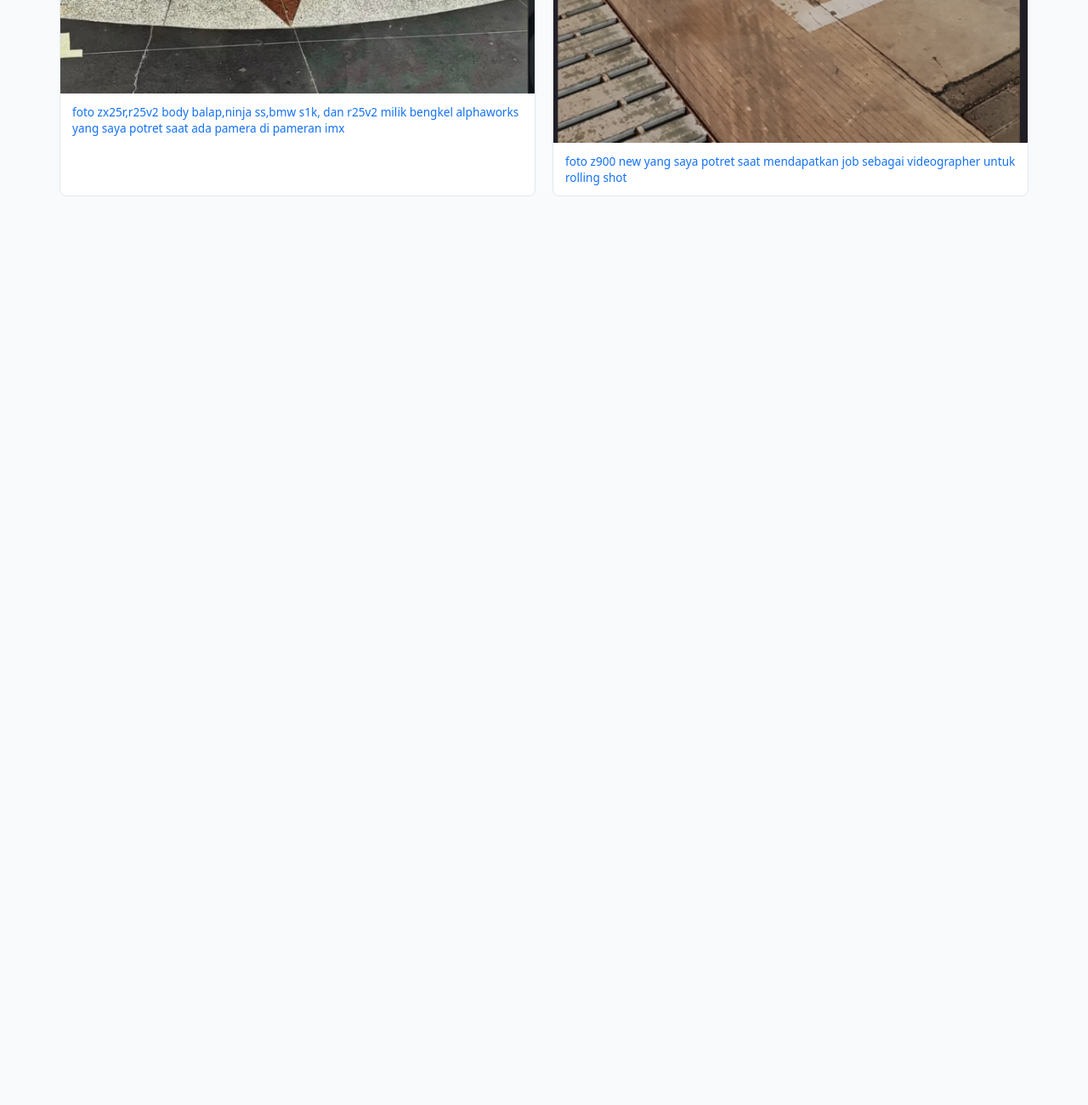
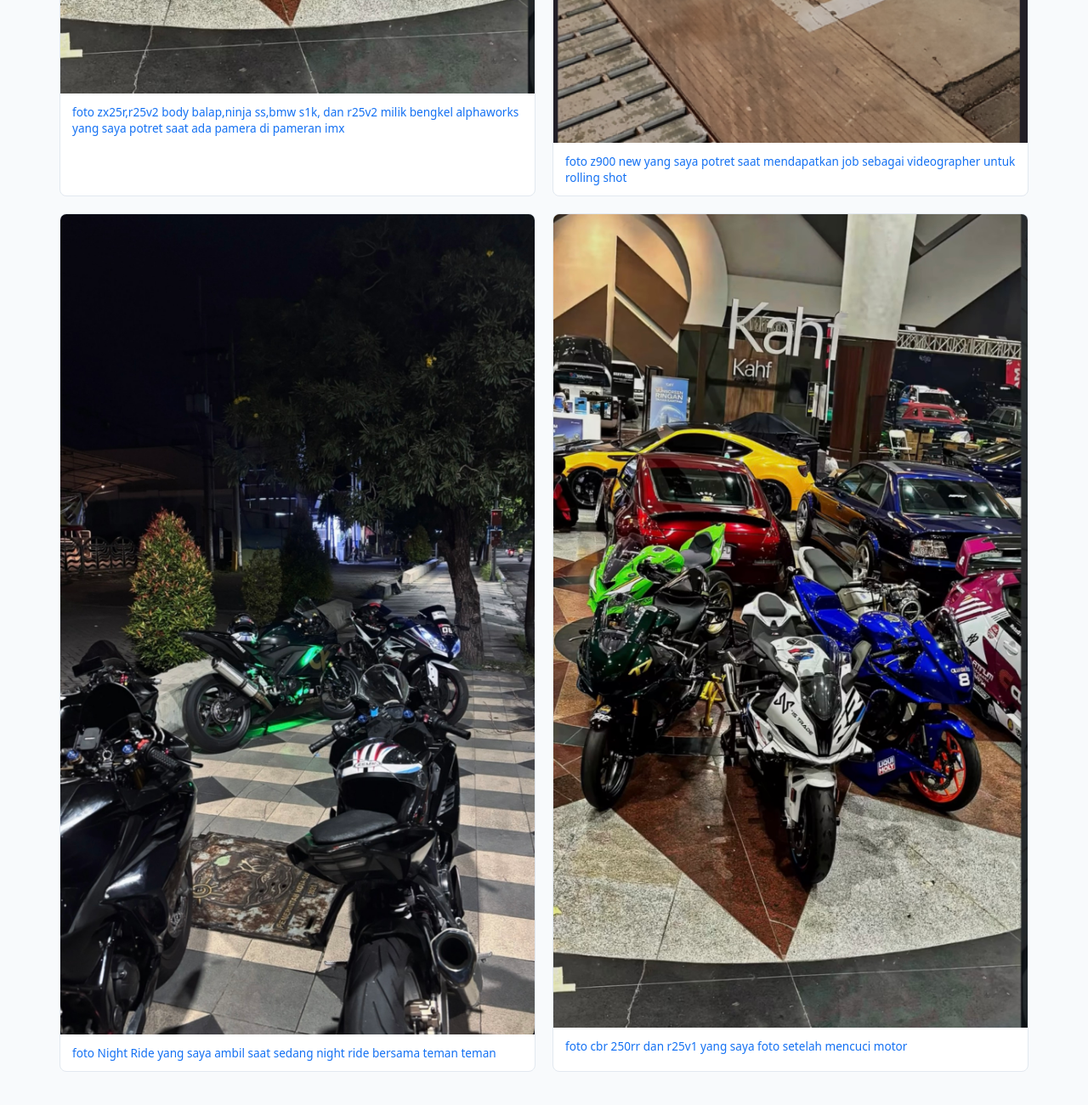
Before and after one commit to raphaellie16-afk/week-09, a plain HTML site: page index.html in a window 1280 px wide. Shown: the part 2032-3332 px from the top of the page at 85% size. Before the commit the page ends 2330 px from the top, so only its background shows below. Drawn offline with Linux system fonts and the light colour scheme.

Commit message:
Update index.html

```diff
--- a/index.html
+++ b/index.html
@@ -278,6 +278,15 @@
         <p>foto z900 new yang saya potret saat mendapatkan job sebagai videographer untuk rolling shot </p>
       </div>
 
+<div class="cardq">
+        <img src="gambar/11.PNG" alt="foto Night Ride">
+        <p>foto Night Ride yang saya ambil saat sedang night ride bersama teman teman </p>
+      </div>
+
+<div class="cardq">
+        <img src="gambar/12.PNG" alt="foto r25 cbr 250rr">
+        <p>foto cbr 250rr dan r25v1 yang saya foto setelah mencuci motor </p>
+      </div>
 
     </div>
   </main>
```
